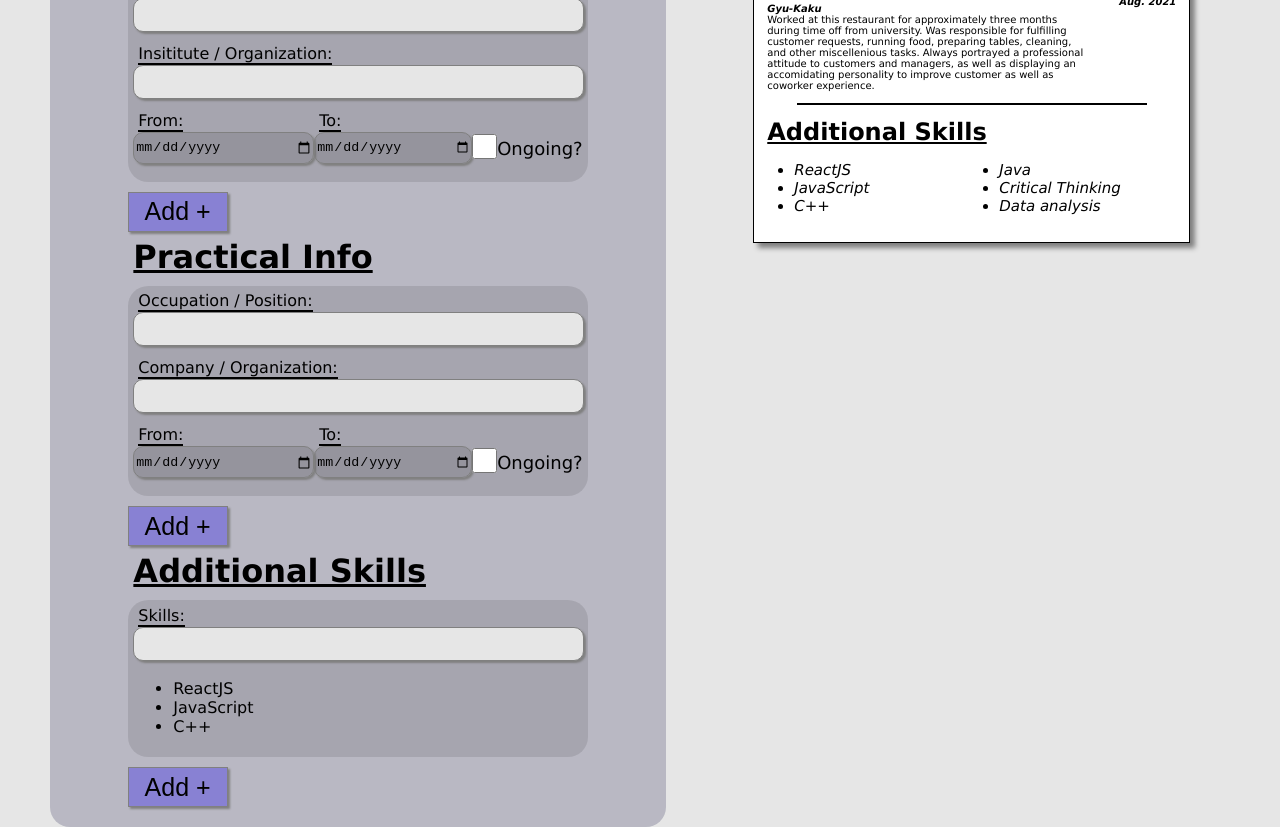
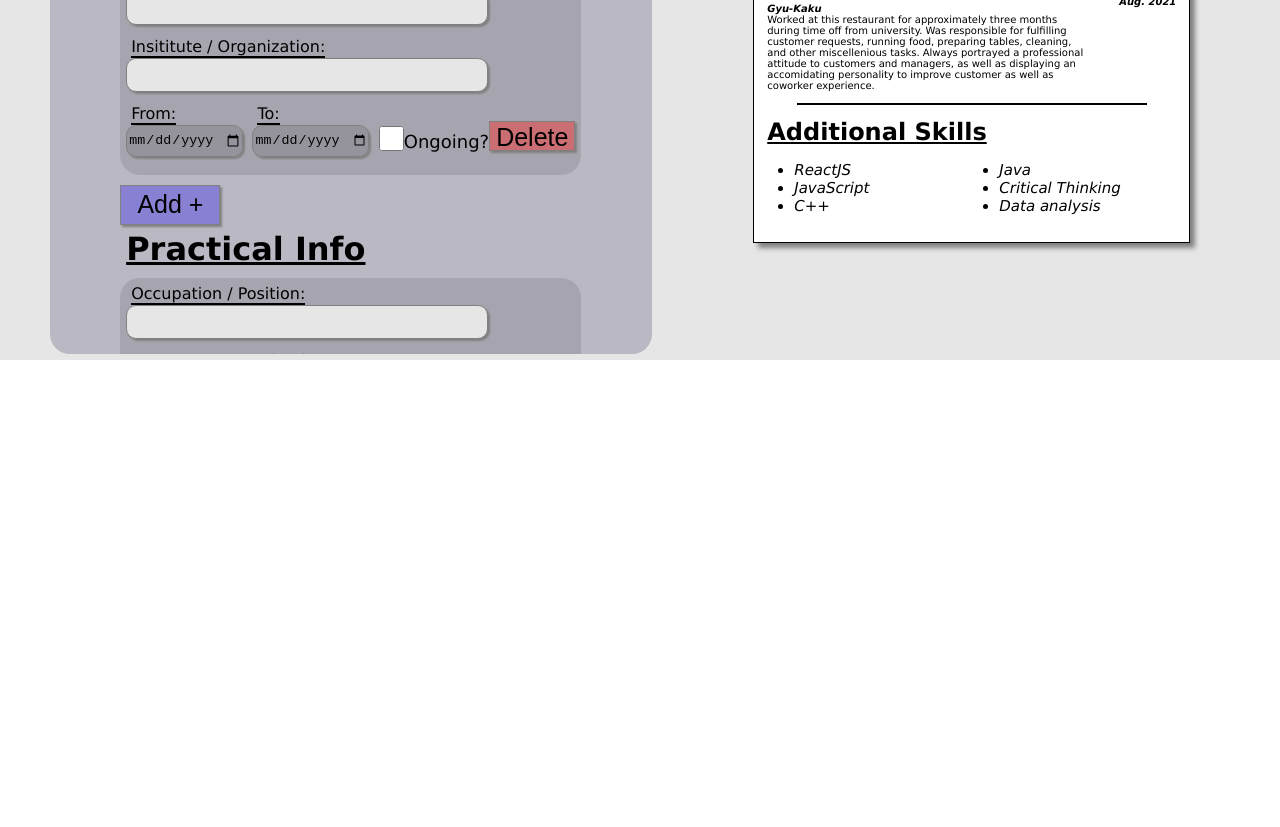
Before and after one commit to Jerriath/cv-project, a React (Create React App) app: page / in a window 1280 px wide. Shown: the part 440-1267 px from the top of the page. After the commit the page ends 800 px from the top, so only its background shows below. Built offline with nearby package versions, Linux system fonts and the light colour scheme.

Commit message:
Added functions to add more input fields or skills by clicking buttons

```diff
--- a/src/App.js
+++ b/src/App.js
@@ -1,27 +1,34 @@
 import FormComponent from "./components/inputFields/FormComponent";
 import ResumeComponent from "./components/outputFields/ResumeComponent";
+import EducationInput from "./components/inputFields/EducationInput";
+import PracticalInput from "./components/inputFields/PracticalInput";
 import styles from "./appStyles.css";
 import React, { Component } from "react";
-import { updateFirst, updateLast, updateEmail, updatePhone } from "./updateFunctions";
+import { updateFirst, updateLast, updateEmail, updatePhone, addEducation, addPractical, deleteEducation, deletePractical, addSkill } from "./updateFunctions";
 import { render } from "@testing-library/react";
 
 class App extends Component {
 
   constructor(props) {
     super(props);
+    this.updateFirst = updateFirst.bind(this);
+    this.updateLast = updateLast.bind(this);
+    this.updateEmail = updateEmail.bind(this);
+    this.updatePhone = updatePhone.bind(this);
+    this.addEducation = addEducation.bind(this);
+    this.addPractical = addPractical.bind(this);
+    this.deleteEducation = deleteEducation.bind(this);
+    this.deletePractical = deletePractical.bind(this);
+    this.addSkill = addSkill.bind(this);
     this.state = {
       firstName: "",
       lastName: "",
       email: "",
       phone: "",
-      education: [],
-      practical: [],
-      skills: []
+      education: [<EducationInput id="0edu" key="0edu" deleteEducation={this.deleteEducation} />],
+      practical: [<PracticalInput id="0prac" key="0prac" deletePractical={this.deletePractical} />],
+      skills: ["React", "JavaScript", "HTML", "CSS"]
     };
-    this.updateFirst = updateFirst.bind(this);
-    this.updateLast = updateLast.bind(this);
-    this.updateEmail = updateEmail.bind(this);
-    this.updatePhone = updatePhone.bind(this);
   };
 
 
@@ -39,6 +46,11 @@ class App extends Component {
           updateLast = {this.updateLast}
           updateEmail = {this.updateEmail}
           updatePhone = {this.updatePhone}
+          addEducation = {this.addEducation}
+          addPractical = {this.addPractical}
+          deleteEducation = {this.deleteEducation}
+          deletePractical = {this.deletePractical}
+          addSkill = {this.addSkill}
         />
         <ResumeComponent
           firstName={this.state.firstName}
--- a/src/appStyles.css
+++ b/src/appStyles.css
@@ -2,10 +2,11 @@
 
 body {
     margin: 0;
+    height: 100vh;
 }
 
 #root {
-    height: auto;
+    height: 100%;
     width: 100vw;
     position: relative;
     left: 0;
--- a/src/components/inputFields/EducationInput.js
+++ b/src/components/inputFields/EducationInput.js
@@ -1,11 +1,16 @@
 import React, { Component } from "react";
 import InputField from "./InputField"
+import ReactButton from "./ReactButton";
 
 class EducationInput extends Component {
 
+    constructor(props){
+        super(props);
+    }
+
     render() {
         return (
-            <div className="inputComponent">
+            <div className="inputComponent" id={this.props.id} key={this.props.id}>
                 <InputField inputClass="smallInput" type="text" labelClass="label" label="Degree / Certificate: " />
                 <InputField inputClass="smallInput" type="text" labelClass="label" label="Insititute / Organization: " />
                 <div className="dateSection" >
@@ -15,6 +20,7 @@ class EducationInput extends Component {
                         <InputField inputClass="checkbox" type="checkbox" />
                         <label className="boxLabel">Ongoing?</label>
                     </div>
+                    <ReactButton className="deleteField" onClick={this.props.deleteEducation} textContent="Delete" />
                 </div>
             </div>
         );
--- a/src/components/inputFields/FormComponent.js
+++ b/src/components/inputFields/FormComponent.js
@@ -23,14 +23,13 @@ class FormComponent extends Component {
                     updatePhone={this.props.updatePhone}
                 />
                 <h1 className="subtitle">Education Info</h1>
-                <EducationInput />
-                <ReactButton textContent="Add +" />
+                {this.props.education}
+                <ReactButton className="addField" textContent="Add +" onClick={this.props.addEducation} />
                 <h1 className="subtitle">Practical Info</h1>
-                <PracticalInput />
-                <ReactButton textContent="Add +" />
+                {this.props.practical}
+                <ReactButton className="addField" textContent="Add +" onClick={this.props.addPractical} />
                 <h1 className="subtitle">Additional Skills</h1>
-                <SkillsInput />
-                <ReactButton textContent="Add +" />
+                <SkillsInput skills={this.props.skills} addSkill={this.props.addSkill} />
             </div>
         );
     }
--- a/src/components/inputFields/PracticalInput.js
+++ b/src/components/inputFields/PracticalInput.js
@@ -1,11 +1,16 @@
 import React, { Component } from "react";
-import InputField from "./InputField"
+import InputField from "./InputField";
+import ReactButton from "./ReactButton";
 
 class PracticalInput extends Component {
 
+    constructor(props){
+        super(props);
+    }
+
     render() {
         return (
-            <div className="inputComponent">
+            <div className="inputComponent" id={this.props.id} key={this.props.id}>
                 <InputField type="text" inputClass="smallInput" labelClass="label" label="Occupation / Position: "/>
                 <InputField type="text" inputClass="smallInput" labelClass="label" label="Company / Organization: "/>
                 <div className="dateSection" >
@@ -15,6 +20,7 @@ class PracticalInput extends Component {
                         <InputField inputClass="checkbox" type="checkbox" />
                         <label className="boxLabel">Ongoing?</label>
                     </div>
+                    <ReactButton className="deleteField" onClick={this.props.deletePractical} textContent="Delete" />
                 </div>
             </div>
         );
--- a/src/components/inputFields/ReactButton.js
+++ b/src/components/inputFields/ReactButton.js
@@ -8,7 +8,7 @@ class ReactButton extends Component {
 
     render() {
         return (
-            <button className="addField">{this.props.textContent}</button>
+            <button className={this.props.className} onClick={this.props.onClick} >{this.props.textContent}</button>
         );
     };
 
--- a/src/components/inputFields/SkillsInput.js
+++ b/src/components/inputFields/SkillsInput.js
@@ -1,16 +1,24 @@
 import React, { Component } from "react";
 import InputField from "./InputField"
+import ReactButton from "./ReactButton";
 
 class SkillsInput extends Component {
+
+    constructor(props) {
+        super(props);
+    }
 
     render() {
         return (
             <div className="inputComponent">
-                <InputField type="text" inputClass="smallInput" labelClass="label" label="Skills: " />
+                <div className="dateSection" >
+                    <InputField type="text" inputClass="smallInput" labelClass="label" label="Skills: " />
+                    <ReactButton className="addSkill" textContent="Add +" onClick={this.props.addSkill} />
+                </div>
                 <ul>
-                    <li>ReactJS</li>
-                    <li>JavaScript</li>
-                    <li>C++</li>
+                    {this.props.skills.map( (skill, i) => {
+                        return <li key={i}>{skill}</li>
+                    })}
                 </ul>
             </div>
         );
--- a/src/components/inputFields/inputStyles.css
+++ b/src/components/inputFields/inputStyles.css
@@ -20,6 +20,37 @@
 }
 
 .addField:hover {
+    border: 1px solid black;
+}
+.addSkill {
+    height: 40px;
+    width: 100px;
+    font-size: 25px;
+    background-color: rgba(25, 0, 247, 0.3);
+    border: none;
+    cursor: pointer;
+    margin: auto 0;
+    box-shadow: 2px 2px 2px grey;
+    border: 1px solid grey;
+}
+
+.addSkill:hover {
+    border: 1px solid black;
+}
+
+.deleteField {
+    height: 30px;
+    width: 100px;
+    font-size: 25px;
+    background-color: rgba(248, 43, 43, 0.438);
+    border: none;
+    cursor: pointer;
+    box-shadow: 2px 2px 2px grey;
+    border: 1px solid grey;
+    margin: auto 0;
+}
+
+.deleteField:hover{
     border: 1px solid black;
 }
 
@@ -60,6 +91,7 @@
 
 .inputField {
     margin-bottom: 10px;
+    width: 80%;
 }
 
 .dateSection {
@@ -70,7 +102,7 @@
 }
 
 .dateInput {
-    width: 100%;
+    width: 90%;
     height: 30px;
     background-color: rgba(0, 0, 0, 0.1);
     border-radius: 10px;
@@ -113,14 +145,31 @@
 
 .formComp {
     width: 45%;
-    height: auto;
+    height: 96%;
     position: relative;
     left: 0;
     margin-left: 50px;
     margin-bottom: auto;
     background-color: rgba(7, 0, 59, 0.2);
     border-radius: 20px;
-    padding: 20px;
+    padding: 1%;
+    overflow-y: auto;
+}
+
+/* width */
+::-webkit-scrollbar {
+    width: 10px;
+}
+
+/* Handle */
+::-webkit-scrollbar-thumb {
+    background: #888;
+    border-radius: 5px;
+}
+
+/* Handle on hover */
+::-webkit-scrollbar-thumb:hover {
+    background: #555;
 }
 
 li {
--- a/src/components/outputFields/EducationOutput.js
+++ b/src/components/outputFields/EducationOutput.js
@@ -4,6 +4,9 @@ import styles from "./outputStyles.css";
 class EducationOutput extends Component {
 
     render() {
+
+        //Before returning, create a new array which maps the education array to a new jsx element. The return method will then return this array of elements
+
         return (
             <div className="educationBlock">
                 <div className="eduLeft">
--- a/src/updateFunctions.js
+++ b/src/updateFunctions.js
@@ -1,4 +1,5 @@
-
+import EducationInput from "./components/inputFields/EducationInput";
+import PracticalInput from "./components/inputFields/PracticalInput";
 
 export function updateFirst(e) {
     let newFirst = e.target.value;
@@ -19,3 +20,41 @@ export function updatePhone(e) {
     let newPhone = e.target.value;
     this.setState({phone: newPhone});
 }
+
+export function addEducation() {
+    let length = this.state.education.length;
+    let newEducation = <EducationInput id={length + "edu"} key={length + "edu"} deleteEducation={this.deleteEducation} />;
+    this.setState({education: this.state.education.concat(newEducation)});
+}
+
+export function deleteEducation(e) {
+    let index = parseInt(e.target.parentNode.parentNode.id.charAt(0));
+    let newArray = JSON.parse(JSON.stringify(this.state.education));
+    newArray.splice(index, 1);
+    for (let i = index; i < newArray.length; i++) {
+        newArray[i] = <EducationInput id={i + "edu"} key={i + "edu"} deleteEducation={this.deleteEducation} />;
+    }
+    this.setState({education: newArray})
+}
+
+export function addPractical() {
+    let length = this.state.practical.length;
+    let newPractical = <PracticalInput id={length + "prac"} key={length + "prac"} deletePractical={this.deletePractical} />;
+    this.setState({practical: this.state.practical.concat(newPractical)});
+}
+
+export function deletePractical(e) {
+    let index = parseInt(e.target.parentNode.parentNode.id.charAt(0));
+    let newArray = JSON.parse(JSON.stringify(this.state.practical));
+    newArray.splice(index, 1);
+    for (let i = index; i < newArray.length; i++) {
+        newArray[i] = <PracticalInput id={i + "prac"} key={i + "prac"} deletePractical={this.deletePractical} />;
+    }
+    this.setState({practical: newArray})
+}
+
+export function addSkill(e) {
+    let newSkill = e.target.parentNode.firstChild.children[1].value;
+    e.target.parentNode.firstChild.children[1].value = "";
+    this.setState({skills: this.state.skills.concat(newSkill)})
+}
```
Also changed, not shown: 1 other file (tests, documents, lock files or other folders).
